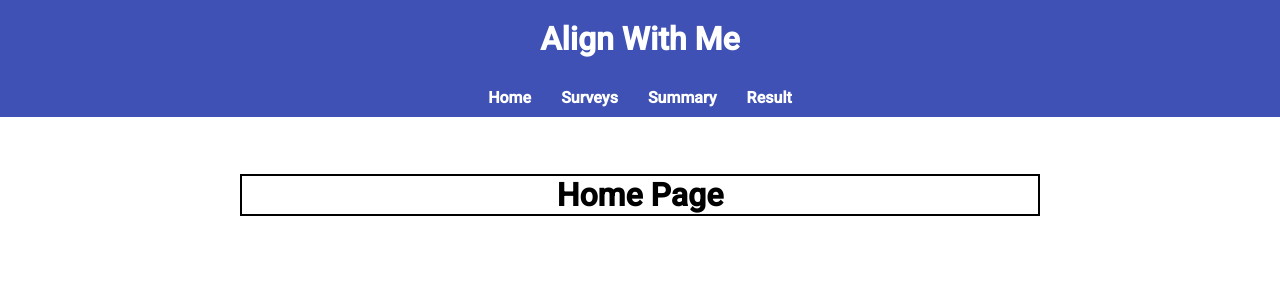
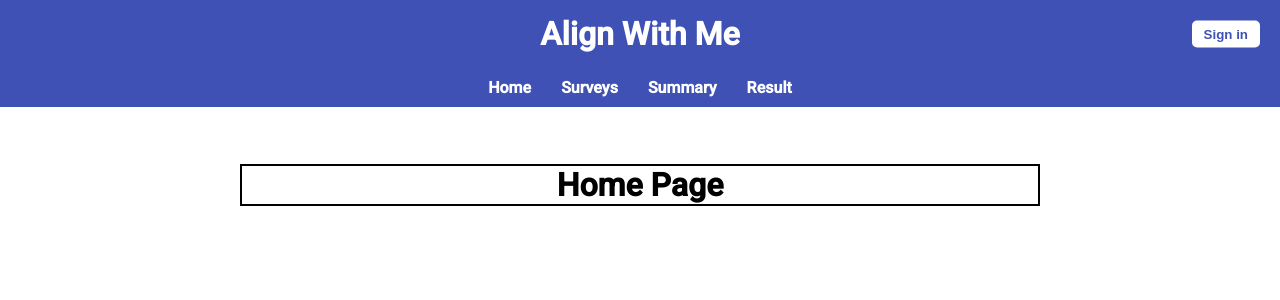
Before and after one commit to DigitalDemocracyProject/publiclens, an Angular app in the folder public-lens-portal/: page /home in a window 1280 px wide. Shown: the top 300 px of the page. Built offline with nearby package versions, Linux system fonts and the light colour scheme.

Commit message:
Google login integration with AWS Cognito

```diff
--- a/public-lens-portal/angular.json
+++ b/public-lens-portal/angular.json
@@ -110,5 +110,8 @@
         }
       }
     }
+  },
+  "cli": {
+    "analytics": "00e02765-dfdd-409f-b44d-08266d996cad"
   }
 }
--- a/public-lens-portal/src/app/app.component.css
+++ b/public-lens-portal/src/app/app.component.css
@@ -3,6 +3,16 @@ header {
   background-color: #3f51b5;
   color: white;
   padding: 20px 0;
+}
+
+.header-container {
+  display: flex;
+  justify-content: center; /* keeps title centered */
+  align-items: center;
+  padding: 15px;
+  background-color: #3f51b5;
+  color: white;
+  position: relative; /* allows positioning child relative to header */
 }
 
 header h1 {
@@ -25,3 +35,21 @@ header h1 {
   margin: 0 15px;
   font-weight: bold;
 }
+
+.login-btn {
+  position: absolute;
+  right: 20px;
+  top: 50%;
+  transform: translateY(-50%);
+  padding: 6px 12px;
+  border-radius: 5px;
+  border: none;
+  background-color: white;
+  color: #3f51b5;
+  font-weight: bold;
+  cursor: pointer;
+}
+
+.login-btn:hover {
+  background-color: #e6e6e6;
+}
--- a/public-lens-portal/src/app/app.component.html
+++ b/public-lens-portal/src/app/app.component.html
@@ -1,10 +1,20 @@
-<header>
+<header class="header-container">
   <h1>Align With Me</h1>
+  <!-- Login Button -->
+  <button class="login-btn" (click)="auth.login()">Sign in</button>
 </header>
 <nav mat-tab-nav-bar class="nav-bar">
-  <a mat-tab-link routerLink="/home" routerLinkActive="mat-tab-label-active">Home</a>
-  <a mat-tab-link routerLink="/surveys" routerLinkActive="mat-tab-label-active">Surveys</a>
-  <a mat-tab-link routerLink="/summary" routerLinkActive="mat-tab-label-active">Summary</a>
-  <a mat-tab-link routerLink="/result" routerLinkActive="mat-tab-label-active">Result</a>
+  <a mat-tab-link routerLink="/home" routerLinkActive="mat-tab-label-active"
+    >Home</a
+  >
+  <a mat-tab-link routerLink="/surveys" routerLinkActive="mat-tab-label-active"
+    >Surveys</a
+  >
+  <a mat-tab-link routerLink="/summary" routerLinkActive="mat-tab-label-active"
+    >Summary</a
+  >
+  <a mat-tab-link routerLink="/result" routerLinkActive="mat-tab-label-active"
+    >Result</a
+  >
 </nav>
 <router-outlet></router-outlet>
--- /dev/null
+++ b/public-lens-portal/src/app/auth.service.ts
@@ -0,0 +1,71 @@
+import { Injectable } from '@angular/core';
+import { HttpClient, HttpParams, HttpHeaders } from '@angular/common/http';
+import { Router } from '@angular/router';
+
+@Injectable({
+  providedIn: 'root',
+})
+export class AuthService {
+  private clientId = '53h7c1lf326qo9t0u1ebv7v3mk';
+  private domain = 'eu-north-1bk9yvbyg5.auth.eu-north-1.amazoncognito.com';
+  private redirectUri = 'http://localhost:4200/home';
+  private tokenEndpoint = `https://${this.domain}/oauth2/token`;
+
+  constructor(private http: HttpClient, private router: Router) {}
+
+  /** Redirect user to Cognito Hosted UI */
+  login() {
+    const url = `https://${this.domain}/login?client_id=${
+      this.clientId
+    }&response_type=code&scope=openid+email+phone&redirect_uri=${encodeURIComponent(
+      this.redirectUri
+    )}`;
+    window.location.href = url;
+  }
+
+  /** Handle redirect and exchange code for tokens */
+  async handleAuthCallback(): Promise<void> {
+    const params = new URLSearchParams(window.location.search);
+    const code = params.get('code');
+    if (code) {
+      const body = new HttpParams()
+        .set('grant_type', 'authorization_code')
+        .set('client_id', this.clientId)
+        .set('code', code)
+        .set('redirect_uri', this.redirectUri);
+
+      try {
+        const tokenResponse: any = await this.http
+          .post(this.tokenEndpoint, body.toString(), {
+            headers: new HttpHeaders({
+              'Content-Type': 'application/x-www-form-urlencoded',
+            }),
+          })
+          .toPromise();
+
+        // Save tokens in localStorage
+        localStorage.setItem('id_token', tokenResponse.id_token);
+        localStorage.setItem('access_token', tokenResponse.access_token);
+        localStorage.setItem('refresh_token', tokenResponse.refresh_token);
+
+        // remove code from URL
+        this.router.navigate(['/home']);
+      } catch (err) {
+        console.error('Token exchange failed', err);
+      }
+    }
+  }
+
+  /** Get stored access token */
+  getAccessToken(): string | null {
+    return localStorage.getItem('access_token');
+  }
+
+  /** Logout */
+  logout() {
+    localStorage.clear();
+    window.location.href = `https://${this.domain}/logout?client_id=${
+      this.clientId
+    }&logout_uri=${encodeURIComponent(this.redirectUri)}`;
+  }
+}
--- a/public-lens-portal/src/app/features/home/components/home/home.component.html
+++ b/public-lens-portal/src/app/features/home/components/home/home.component.html
@@ -1,3 +1,3 @@
 <div class="container">
-    <h1 class="center">Home Page</h1>
+  <h1 class="center">Home Page</h1>
 </div>
```
Also changed, not shown: public-lens-portal/src/amplify_outputs.json (added, +13 -0 lines), public-lens-portal/src/app/app.component.ts (+5 -2 lines), 1 other file (tests, documents, lock files or other folders). Lines whose indentation alone changed are shown as unchanged.
